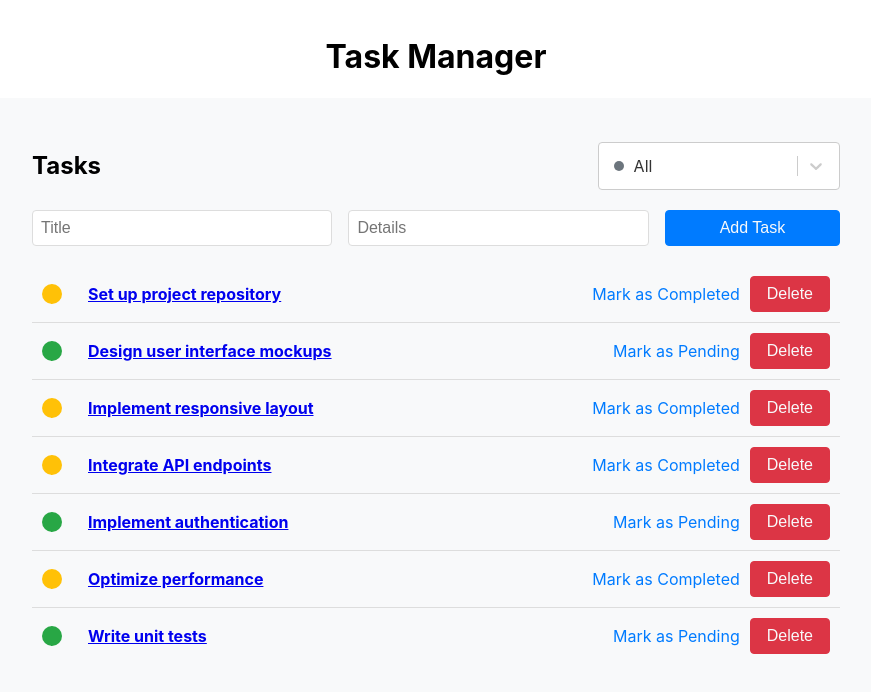
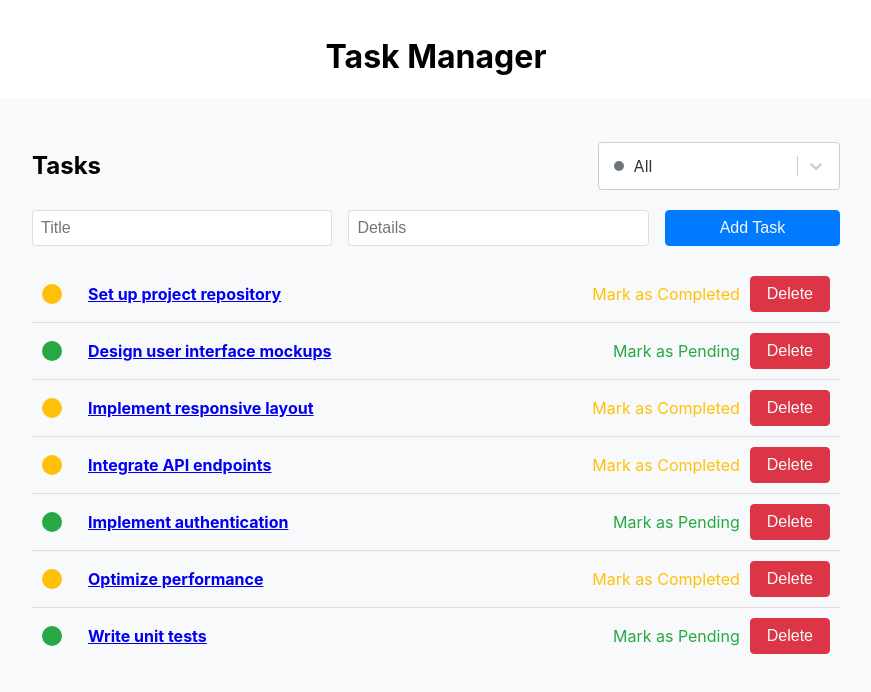
Before and after one commit to isaac-wahba/task-management-app, a React (Create React App) app: page / in a window 1280 px wide. Shown: the top 692 px of the page, without its empty margins (204-1075 px from the left). Built offline with nearby package versions, Linux system fonts and the light colour scheme.

Commit message:
enhance status toggle

```diff
--- a/src/components/atoms/StatusToggle/StatusToggle.scss
+++ b/src/components/atoms/StatusToggle/StatusToggle.scss
@@ -1,7 +1,19 @@
 @import "../../../assets/styles/variables.scss";
 .status-toggle {
   cursor: pointer;
-  color: $color-primary;
+  background-color: transparent;
+}
+.complete {
+  color: $color-success;
+  &:hover {
+    color: darken($color-success, 10%);
+  }
+}
+.pending {
+  color: $color-warning;
+  &:hover {
+    color: darken($color-warning, 10%);
+  }
 }
 
 .status-toggle:hover {
--- a/src/components/atoms/StatusToggle/StatusToggle.tsx
+++ b/src/components/atoms/StatusToggle/StatusToggle.tsx
@@ -8,7 +8,12 @@ interface StatusToggleProps {
 
 const StatusToggle: React.FC<StatusToggleProps> = ({ status, onToggle }) => {
   return (
-    <div className="status-toggle" onClick={onToggle}>
+    <div
+      className={`status-toggle ${
+        status === TASK_STATUS.COMPLETED ? "complete" : "pending"
+      }`}
+      onClick={onToggle}
+    >
       {status === TASK_STATUS.COMPLETED
         ? "Mark as Pending"
         : "Mark as Completed"}
```
